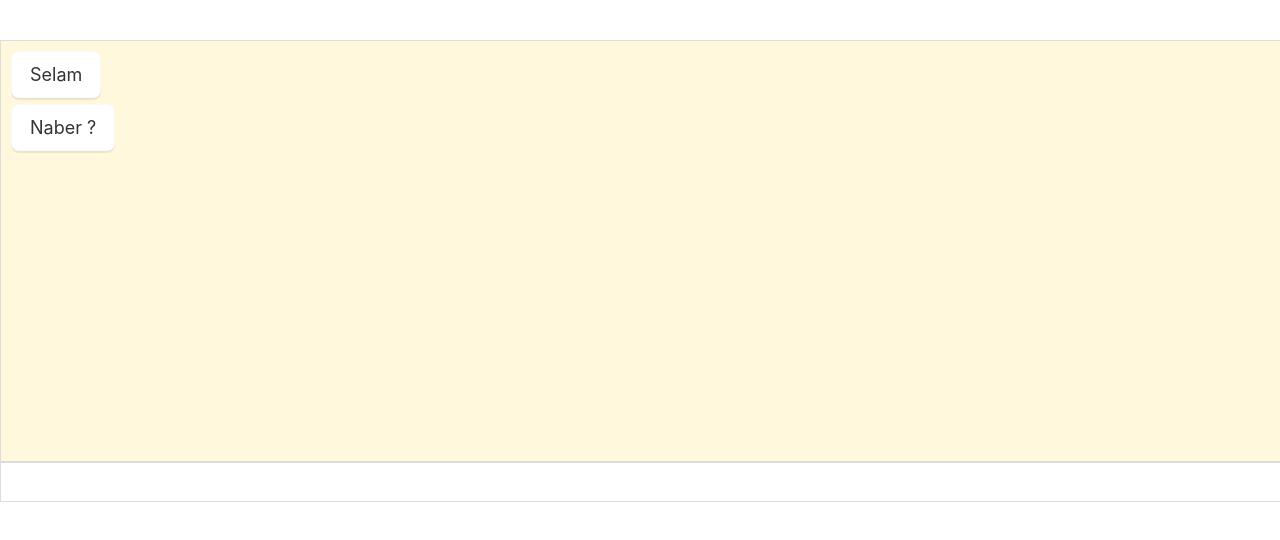
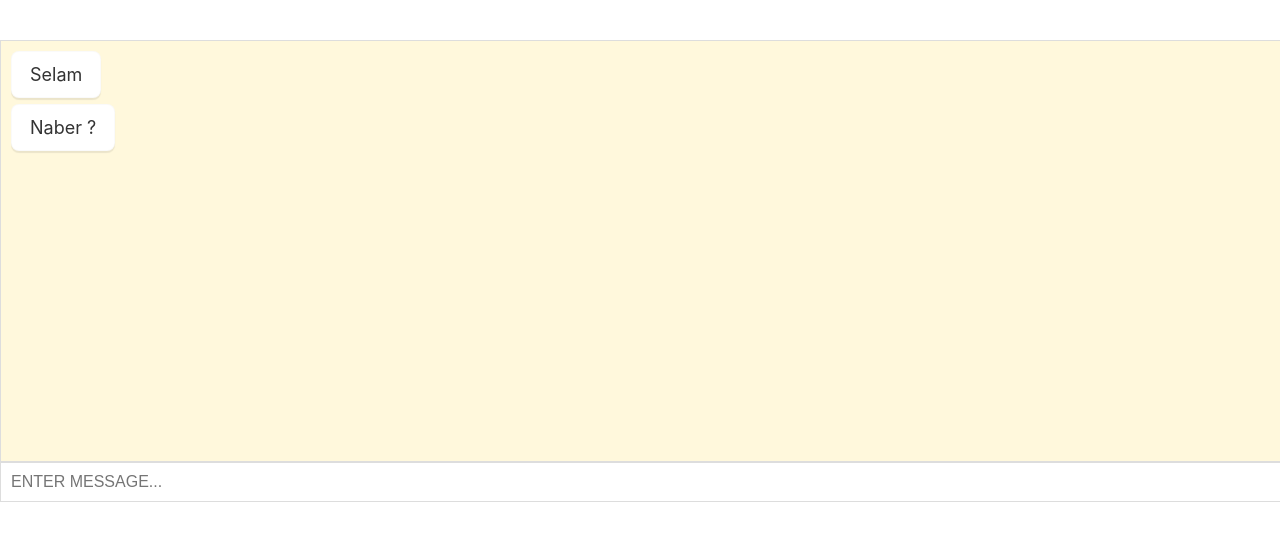
Before and after one commit to HalitCam/chat-app, a React (Create React App) app in the folder client/: page / in a window 1280 px wide. Shown: the top 540 px of the page. Built offline with nearby package versions, Linux system fonts and the light colour scheme.

Commit message:
in form structure Onchange and useState generated

```diff
--- a/client/src/components/ChatForm.js
+++ b/client/src/components/ChatForm.js
@@ -1,13 +1,28 @@
 import React, { useState } from 'react';
 import styles from './styles.module.css'
+import { useChat } from '../context/ChatContext';
+
 
 const ChatForm = () => {
 
+    const {messages,setMessages} =useChat()
+    let prev = {...messages}
+    console.log(prev)
+    console.log(messages)
+    // const [state, setstate] = useState("");
+        const inputHandler = (e) => {
+            // e.preventDefault();
+            // console.log(messages)
+
+
+        }
+
     return (
 
+
         <div>
-            <form>
-                <input type="text" className={styles.textInput} onChange={(e) => (e.target.value)} />
+            <form onSubmit={inputHandler}>
+                <input placeholder='ENTER MESSAGE...' type="text" className={styles.textInput} onChange={(e) => {setMessages(prev,{ message:  e.target.value}) }}/>
 
             </form>
 
@@ -16,3 +31,5 @@ const ChatForm = () => {
 }
 
 export default ChatForm;
+
+// onKeyDown={(e) => {if(e.key === "ENTER") console.log("e.target.value")
```
